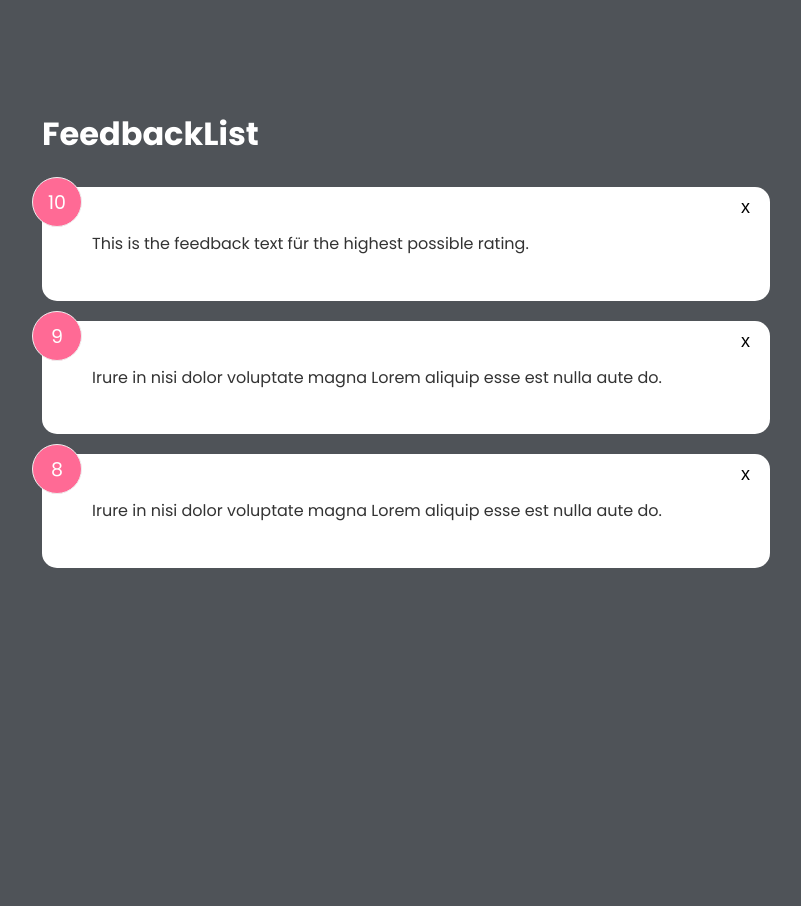
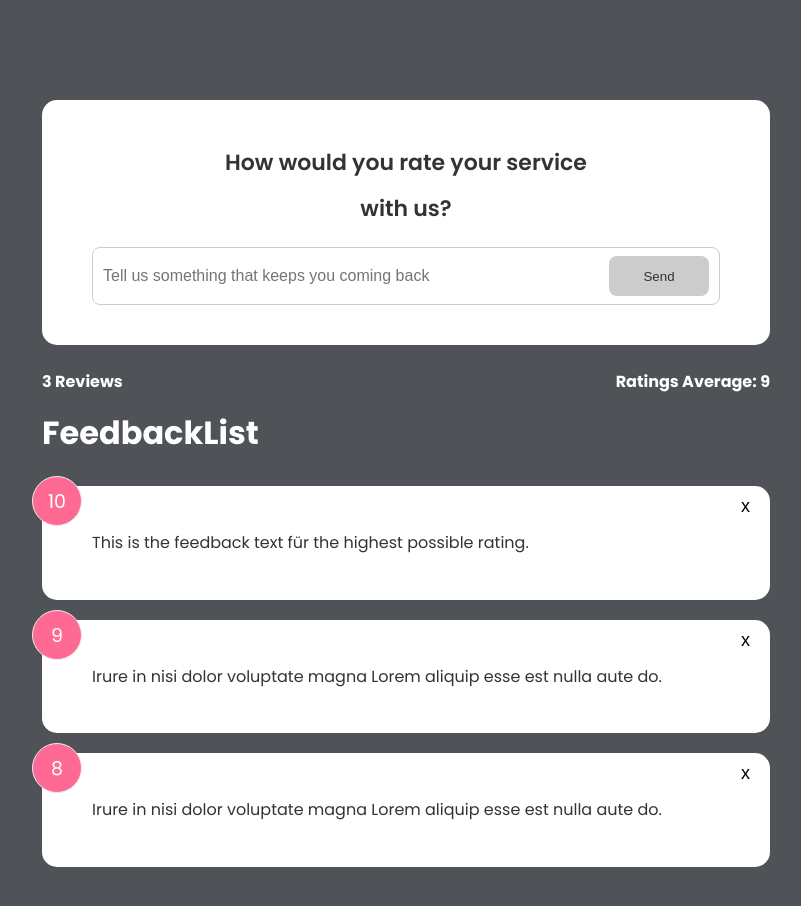
Before and after one commit to AlexanderPolzhofer/feedback-app, a Svelte app: page / in a window 1280 px wide. Shown: the top 906 px of the page, without its empty margins (234-1035 px from the left). Before the commit the page ends 800 px from the top, so only its background shows below. Built offline with nearby package versions, Linux system fonts and the light colour scheme.

Commit message:
add FeedbackForm, Button and FeedbackStats components

```diff
--- a/src/App.svelte
+++ b/src/App.svelte
@@ -1,5 +1,7 @@
 <script>
+  import FeedbackForm from "./components/FeedbackForm.svelte";
   import FeedbackList from "./components/FeedbackList.svelte";
+  import FeedbackStats from "./components/FeedbackStats.svelte";
   let feedback = [
     {
       id: 1,
@@ -18,6 +20,9 @@
     },
   ];
 
+  $: count = feedback.length;
+  $: average = feedback.reduce((a, { rating }) => a + rating, 0) / count;
+
   const deleteFeedback = (e) => {
     const itemId = e.detail;
     feedback = feedback.filter((item) => item.id !== itemId);
@@ -25,5 +30,7 @@
 </script>
 
 <main class="container">
+  <FeedbackForm />
+  <FeedbackStats {count} {average} />
   <FeedbackList {feedback} on:delete-feedback={deleteFeedback} />
 </main>
--- /dev/null
+++ b/src/components/Button.svelte
@@ -0,0 +1,38 @@
+<script>
+  export let style = "primary";
+  export let type = "button";
+  export let disabled = false;
+</script>
+
+<button {type} {disabled} class={style}>
+  <slot />
+</button>
+
+<style>
+  button {
+    color: #fff;
+    border: 0;
+    border-radius: 8px;
+    width: 100px;
+    height: 40px;
+    cursor: pointer;
+  }
+
+  .primary {
+    background-color: #202142;
+  }
+
+  .secondary {
+    background: #ff6a95;
+  }
+
+  button:hover {
+    transform: scale(0.98);
+    opacity: 0.9;
+  }
+  button:disabled {
+    background-color: #cccccc;
+    color: #333;
+    cursor: auto;
+  }
+</style>
--- /dev/null
+++ b/src/components/FeedbackForm.svelte
@@ -0,0 +1,55 @@
+<script>
+  import Card from "./UI/Card.svelte";
+  import Button from "./Button.svelte";
+
+  let text = "";
+  let btnDisabled = true;
+</script>
+
+<Card>
+  <header>
+    <h2>How would you rate your service with us?</h2>
+  </header>
+  <form>
+    <div class="input-group">
+      <input
+        type="text"
+        bind:value={text}
+        placeholder="Tell us something that keeps you coming back"
+      />
+      <Button disabled={btnDisabled} type="submit">Send</Button>
+    </div>
+  </form>
+</Card>
+
+<style>
+  header {
+    max-width: 400px;
+    margin: auto;
+  }
+
+  header h2 {
+    font-size: 22px;
+    font-weight: 600;
+    text-align: center;
+  }
+
+  .input-group {
+    display: flex;
+    flex-direction: row;
+    border: 1px solid #ccc;
+    padding: 8px 10px;
+    border-radius: 8px;
+    margin-top: 15px;
+  }
+
+  input {
+    flex-grow: 2;
+    border: none;
+    font-size: 16px;
+  }
+
+  input:focus {
+    outline: none;
+  }
+</style>
--- /dev/null
+++ b/src/components/FeedbackStats.svelte
@@ -0,0 +1,17 @@
+<script>
+  export let count;
+  export let average;
+</script>
+
+<div class="feedback-stats">
+  <h4>{count} Reviews</h4>
+  <h4>Ratings Average: {average}</h4>
+</div>
+
+<style>
+  .feedback-stats {
+    display: flex;
+    justify-content: space-between;
+    align-items: center;
+  }
+</style>
```
